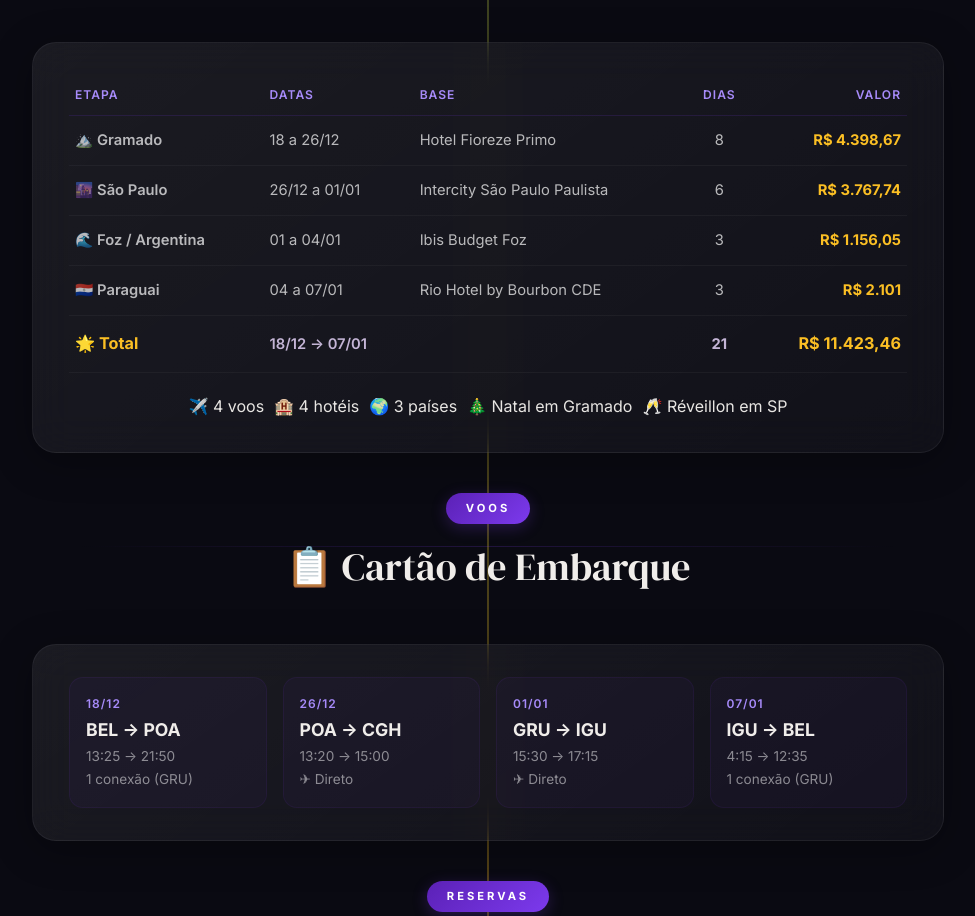
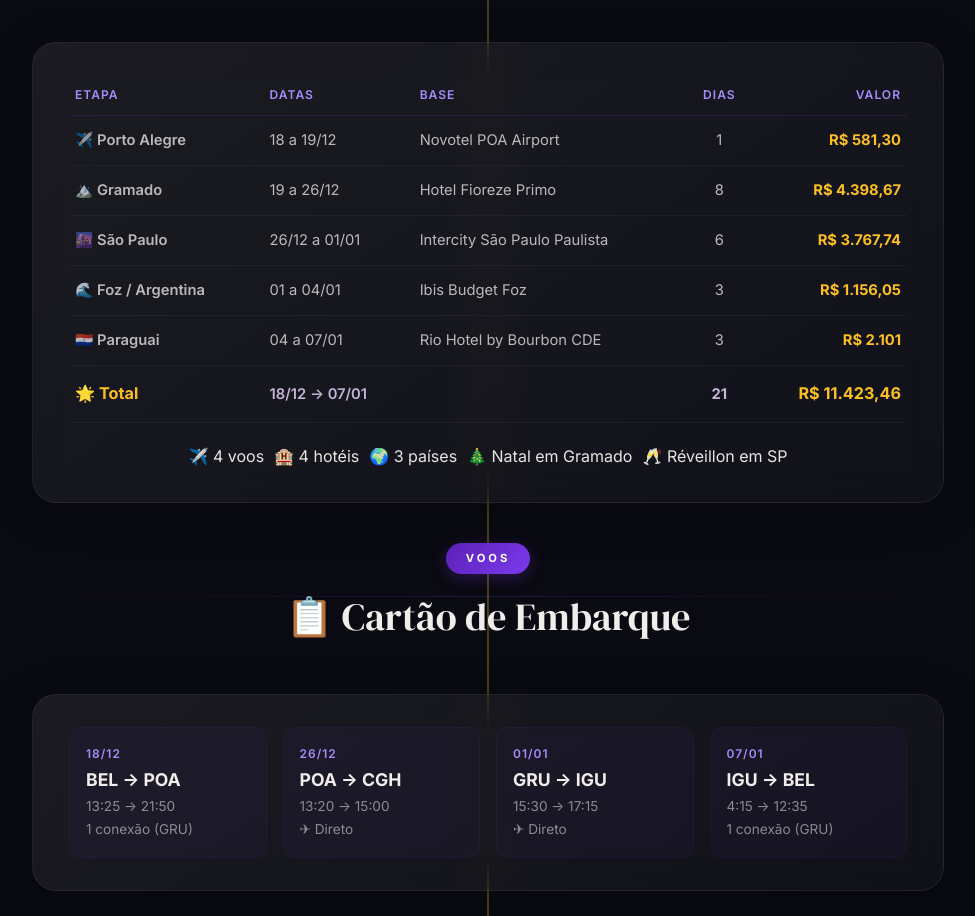
Before and after one commit to rafffahell-sys/PROGRAMAS-IA, a plain HTML site: page viagens/roteiro-viagem-2026-2027.html in a window 1280 px wide. Shown: the part 10436-11352 px from the top of the page, without its empty margins (152-1127 px from the left). Drawn offline with Linux system fonts and the light colour scheme.

Commit message:
📊 panorama geral: adicionado Novotel POA Airport + ajuste datas Gramado
- Nova linha '✈️ Porto Alegre': 18→19/12 · Novotel POA Airport · R$ 581,30 · 1 dia
- Gramado ajustado: 18→26/12 → 19→26/12

```diff
--- a/viagens/roteiro-viagem-2026-2027.html
+++ b/viagens/roteiro-viagem-2026-2027.html
@@ -1998,8 +1998,15 @@
       <thead><tr><th>Etapa</th><th>Datas</th><th>Base</th><th style="text-align:center;">Dias</th><th style="text-align:right;">Valor</th></tr></thead>
       <tbody>
         <tr>
+          <td style="font-weight:600;">✈️ Porto Alegre</td>
+          <td>18 a 19/12</td>
+          <td>Novotel POA Airport</td>
+          <td style="text-align:center;">1</td>
+          <td style="text-align:right;"><span class="price-val">R$ 581,30</span></td>
+        </tr>
+        <tr>
           <td style="font-weight:600;">🏔️ Gramado</td>
-          <td>18 a 26/12</td>
+          <td>19 a 26/12</td>
           <td>Hotel Fioreze Primo</td>
           <td style="text-align:center;">8</td>
           <td style="text-align:right;"><span class="price-val">R$ 4.398,67</span></td>
```
